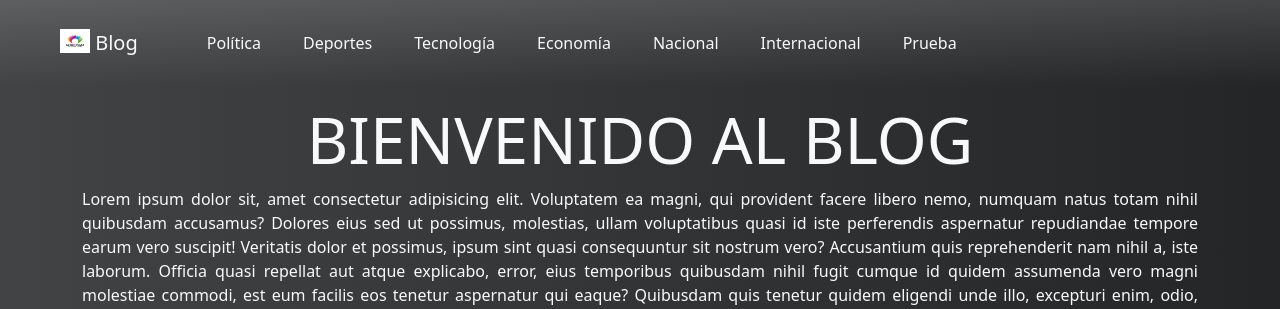
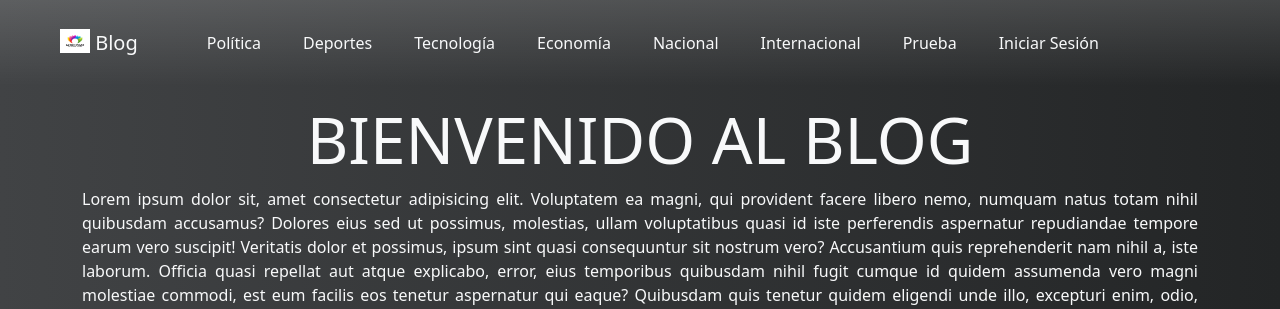
Before and after one commit to imhsi17/blog, a Django app: page / in a window 1280 px wide. Shown: the top 309 px of the page. Run offline with Django 5.2, Linux system fonts and the light colour scheme; data comes from the database, SQL or seed files in the repository.

Commit message:
Se agregarón las opciones para inciar/cerrar sesión y agregar publicación en index.html.

```diff
--- a/main_blog/templates/index.html
+++ b/main_blog/templates/index.html
@@ -33,6 +33,15 @@
                         <a class="nav-link active text-light" aria-current="page" href="/categoria/{{ categoria.nombre }}">{{ categoria.nombre }}</a>
                     </button>
                     {% endfor %}
+                    {% if request.user.is_authenticated %}
+                    <button class="btn bg-transparent">
+                        <a class="nav-link active text-light" aria-current="page" href="/logout/">Cerrar Sesión</a>
+                    </button>
+                    {% else %}
+                    <button class="btn bg-transparent">
+                        <a class="nav-link active text-light" aria-current="page" href="/login">Iniciar Sesión</a>
+                    </button>
+                    {% endif %}
                 </div>
             </div>
         </div>
@@ -60,7 +69,12 @@
     <div class="container my-4">
         {% if publicaciones %}
         <div class="row text-light">
-            <h1 class="display-4">Últimas Publicaciones</h1>
+            <h1 class="col-9 display-4">Últimas Publicaciones</h1>
+            {% if request.user.is_authenticated %}
+            <button class="col-3 btn btn-secondary">
+                <a class="nav-link active text-light" aria-current="page" href="/admin/main_blog/publicacion/add/">Nueva Publicación</a>
+            </button>
+            {% endif %}
         </div>
         <div class="row text-center ">
             {% for publicacion in publicaciones %}
```
